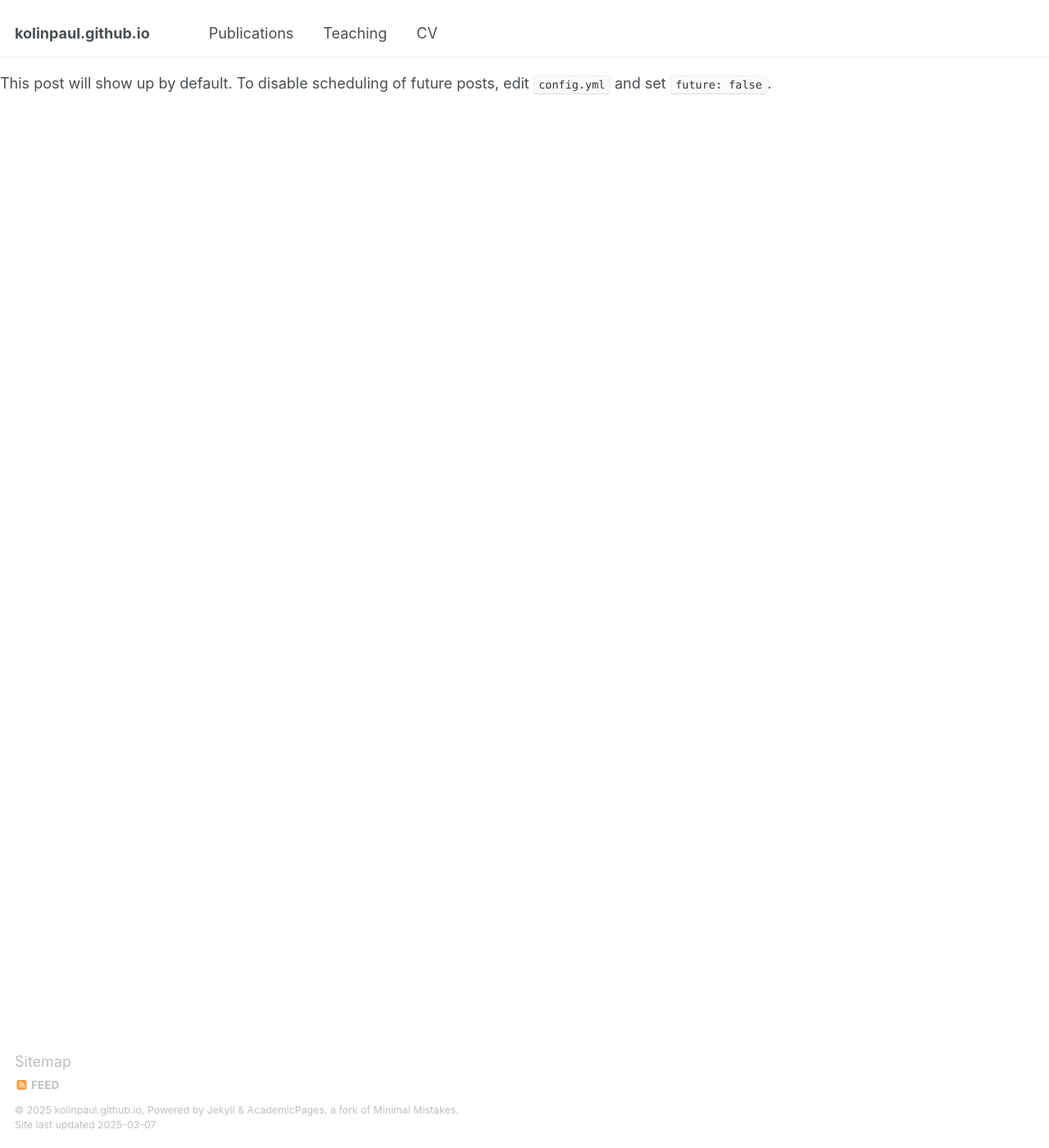
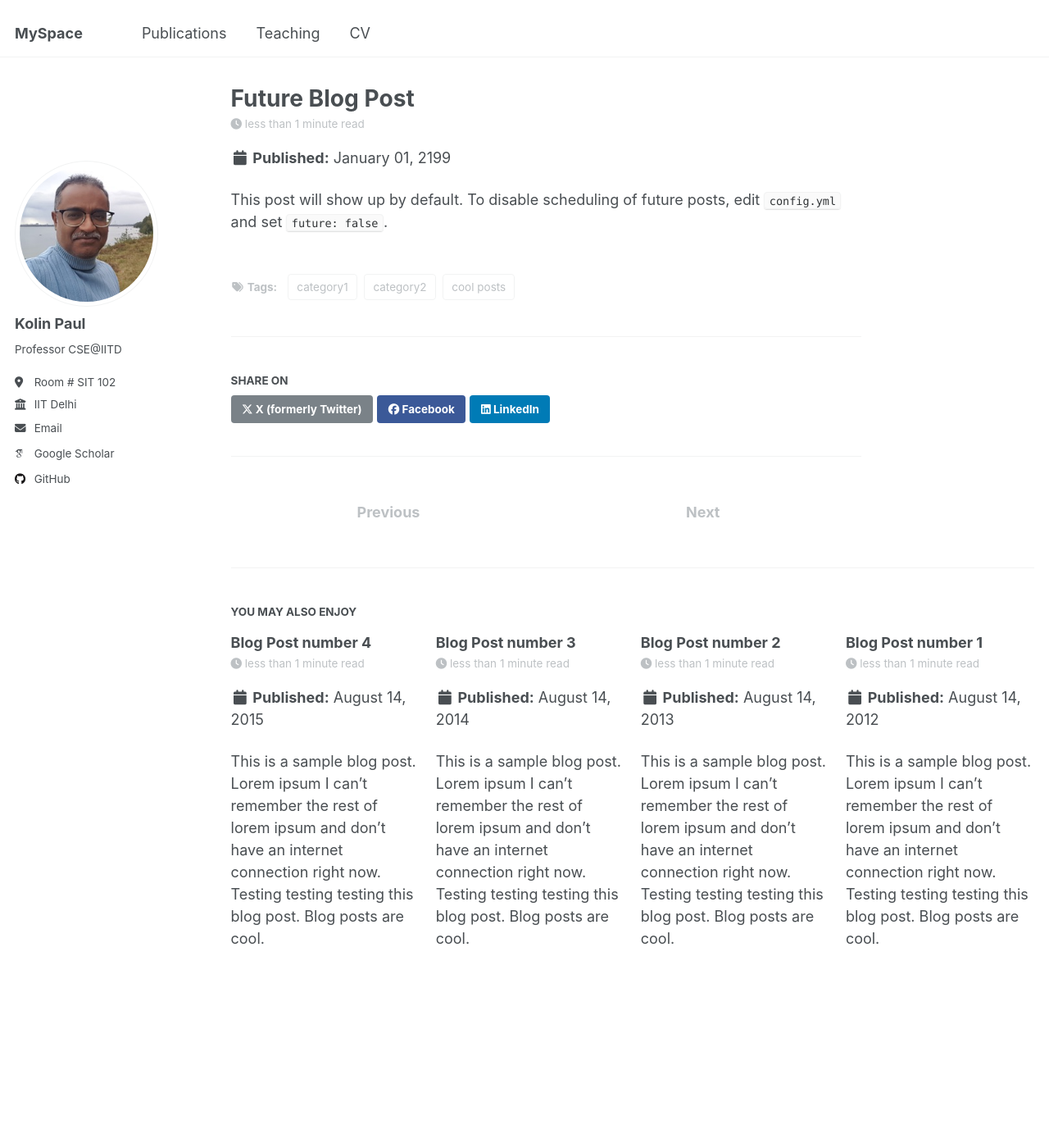
Before and after one commit to kolinpaul/kolinpaul.github.io, a Jekyll site: the page built from _posts/2199-01-01-future-post.md, in a window 1280 px wide and 1400 px high. Shown: the whole window at 82% size. Built offline with Jekyll 4.4.1, drawn with Linux system fonts in a browser that asks for light colours; some web fonts are replaced; our own code applies the rules of GitHub Pages for plain Markdown files; part of the change alters nothing that is shown; some of the changed text lies outside the part shown.

```diff
--- a/_config.yml
+++ b/_config.yml
@@ -1,4 +1,4 @@
-IITD# Welcome to Jekyll!
+# Welcome to Jekyll!
 #
 # This config file is meant for settings that affect your entire site, values
 # which you are expected to set up once and rarely need to edit after that.
```
